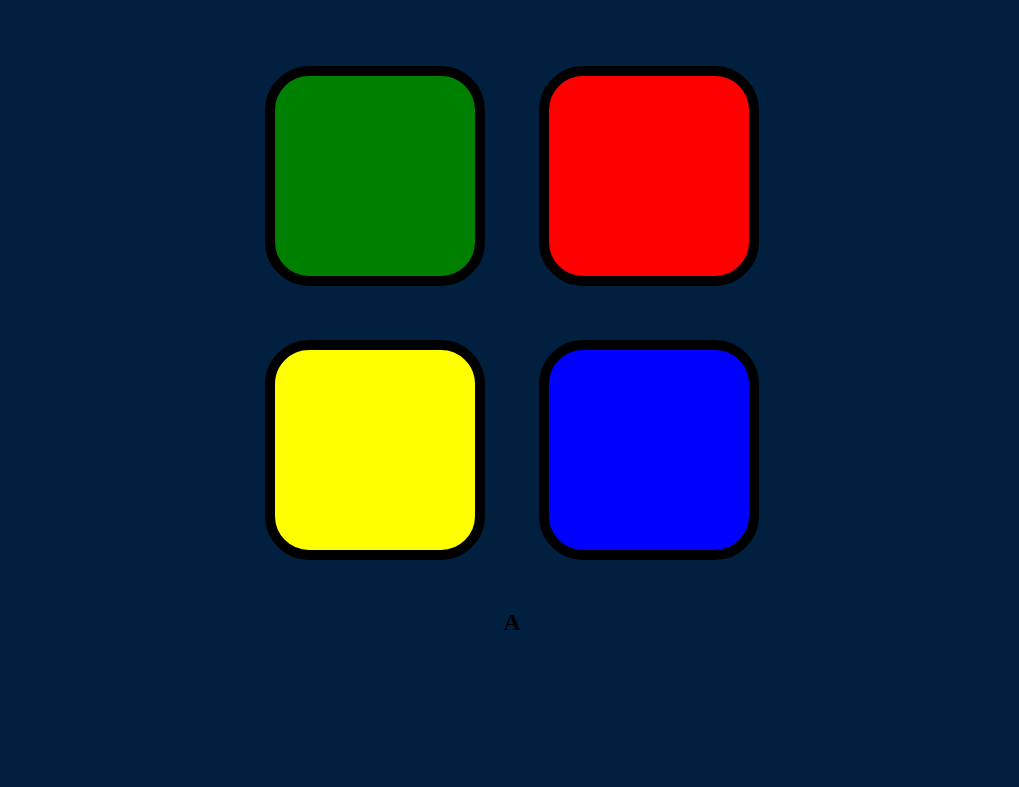
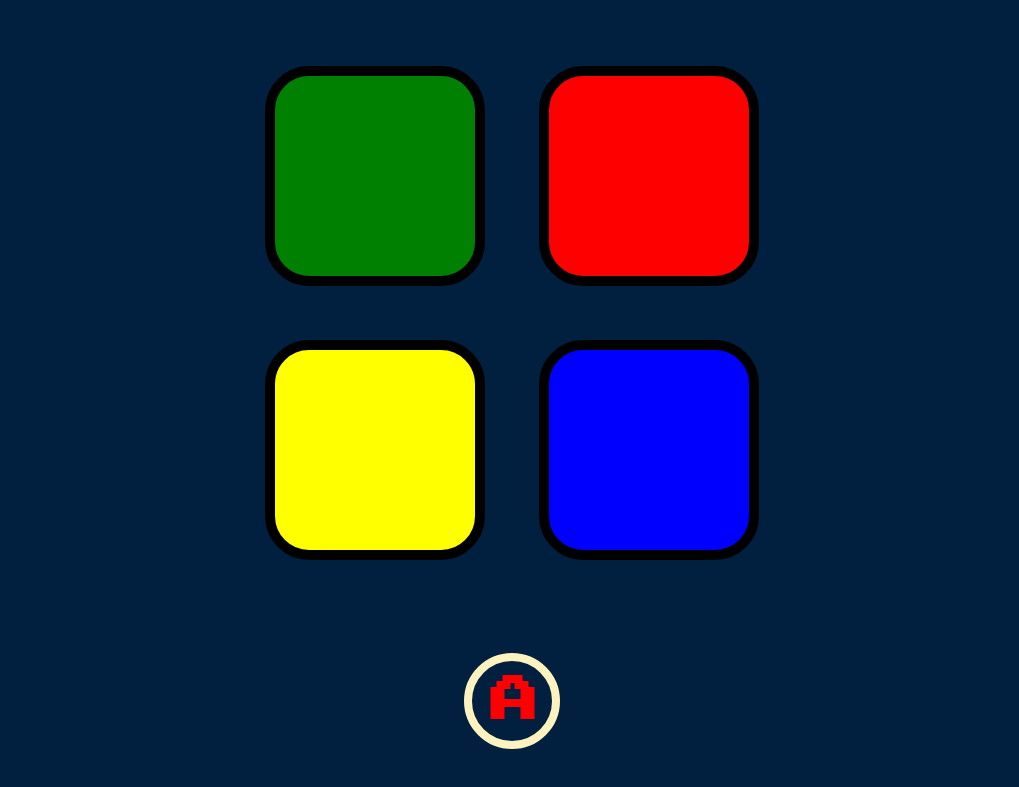
Before and after one commit to n0c7urn4l/simon_game, a plain HTML site: page index.html in a window 1280 px wide. Shown: the part 133-920 px from the top of the page, without its empty margins (128-1147 px from the left). Before the commit the page ends 800 px from the top, so only its background shows below. Drawn offline with nearby package versions, Linux system fonts and the light colour scheme.

Commit message:
Update styles.css

```diff
--- a/styles.css
+++ b/styles.css
@@ -51,3 +51,28 @@ body {
   box-shadow: 0 0 20px white;
   background-color: grey;
 }
+
+.AContainer{
+  display: inline-flex;
+  justify-content: space-around;
+  margin: 5%;
+}
+
+.A{
+  display: flex;
+  justify-content: center;
+  align-items: center;
+  border: 8px solid #FEF2BF;
+  height: 5rem;
+  width: 5rem;
+  border-radius: 50%;
+}
+
+h2{
+  display: inline-block;
+  font-family: 'Press Start 2P', cursive;
+  font-size: 3rem;
+  color: red;
+  margin-left: 5px;
+
+}
```
